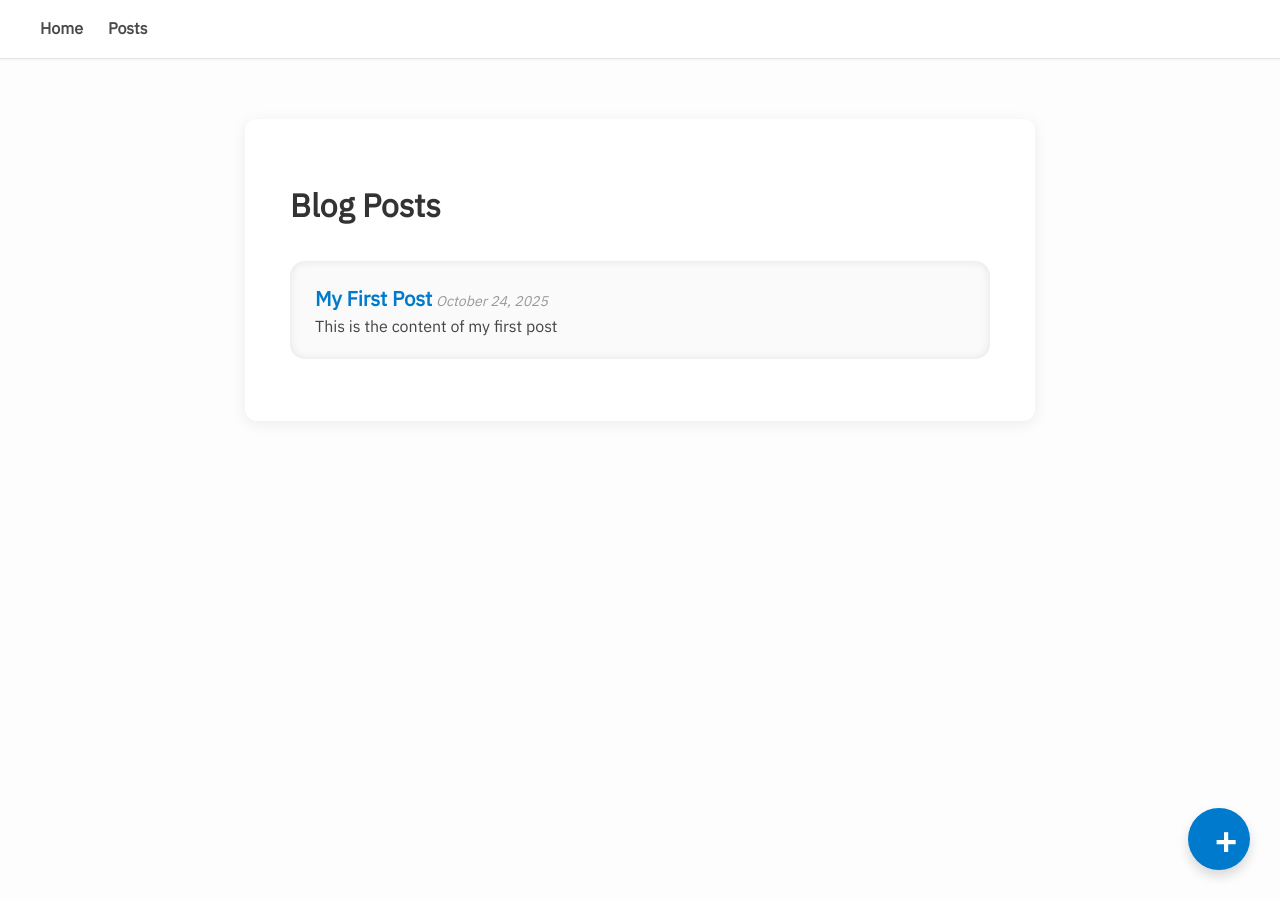
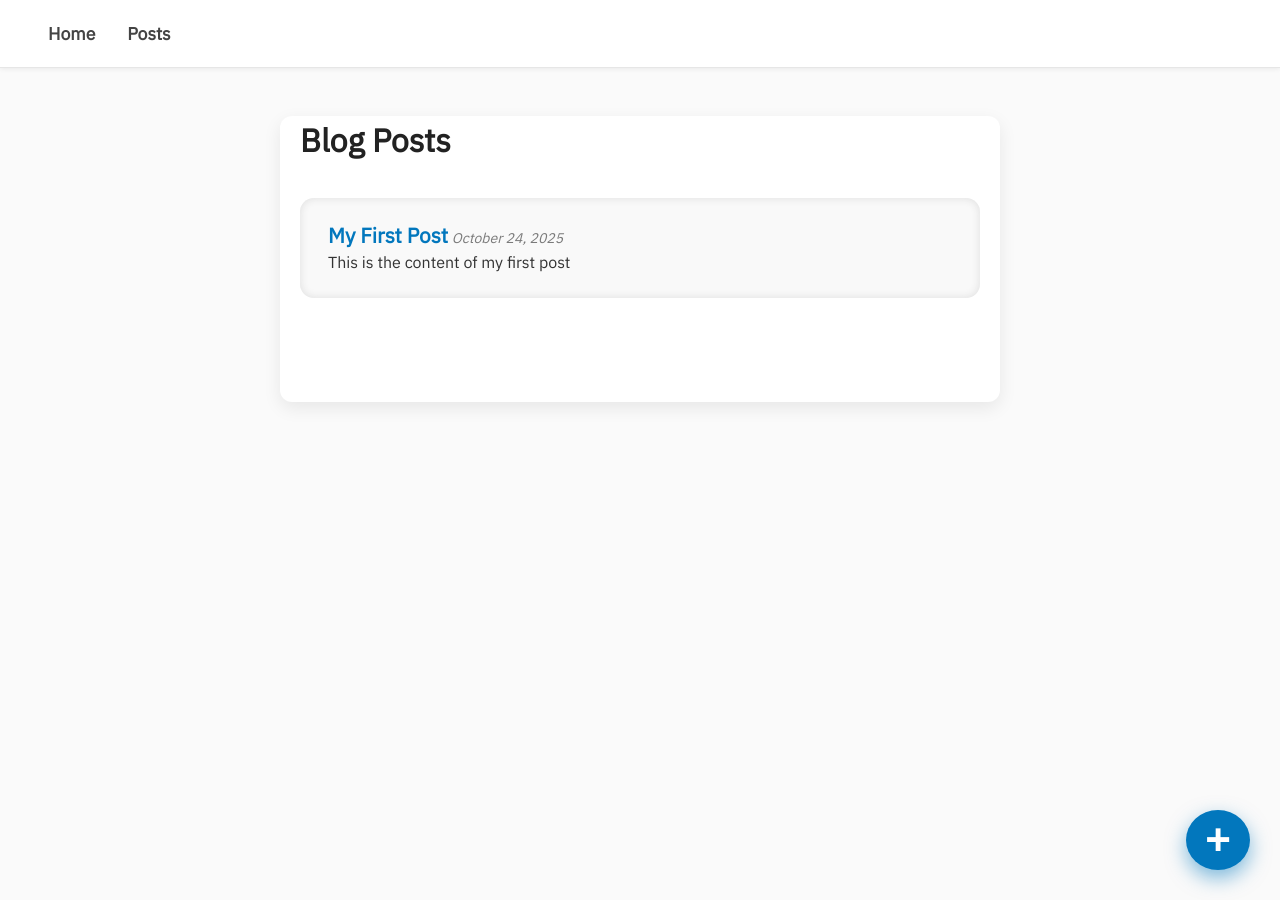
Before and after one commit to itishhanda/itish-blog, a Jekyll site: the page built from posts.md, in a window 1280 px wide. Built offline with Jekyll 4.4.1, drawn with Linux system fonts in a browser that asks for light colours.

Commit message:
Update style.css

```diff
--- a/assets/css/style.css
+++ b/assets/css/style.css
@@ -1,207 +1,261 @@
 @import url('https://fonts.googleapis.com/css2?family=IBM+Plex+Sans&display=swap');
 
+/* Reset and base */
+* {
+  box-sizing: border-box;
+}
 body {
   font-family: 'IBM Plex Sans', sans-serif;
-  background: #fdfdfd;
-  color: #333;
+  background-color: #fafafa;
+  color: #222;
   margin: 0;
   padding: 0;
+  line-height: 1.55;
   font-size: 16px;
-  line-height: 1.6;
 }
 
+/* Navigation bar */
 .nav-bar {
   display: flex;
   align-items: center;
-  background: #fff;
-  padding: 16px 40px;
-  border-bottom: 1px solid #e5e5e5;
-  box-shadow: 0 1px 2px rgba(0, 0, 0, 0.05);
+  background: #ffffff;
+  padding: 14px 48px;
+  border-bottom: 1px solid #e6e6e6;
+  box-shadow: 0 1px 5px rgba(0,0,0,0.07);
+  position: sticky;
+  top: 0;
+  z-index: 1000;
 }
 
 .nav-link {
-  color: #4a4a4a;
+  color: #444;
+  font-weight: 600;
   text-decoration: none;
-  font-weight: 600;
-  font-size: 1rem;
-  margin-right: 25px;
-  cursor: pointer;
-  transition: color 0.2s ease-in-out;
+  font-size: 1.1rem;
+  margin-right: 32px;
+  padding: 6px 0;
+  transition: color 0.25s ease;
 }
 
-.nav-link:hover {
-  color: #007acc;
-}
-
-main {
-  max-width: 700px;
-  margin: 60px auto;
-  background: #ffffff;
-  padding: 40px 45px;
-  box-shadow: 0 3px 15px rgba(0,0,0,0.07);
-  border-radius: 12px;
-}
-
-.modal {
-  display: none;
-  position: fixed;
-  background: rgba(0,0,0,0.3);
-  left: 0;
-  top: 0;
-  width: 100%;
-  height: 100%;
-  z-index: 9999;
-  backdrop-filter: blur(3px);
-  overflow: auto;
-}
-
-.modal-content {
-  background: white;
-  width: 90%;
-  max-width: 480px;
-  margin: 80px auto;
-  padding: 25px 30px;
-  border-radius: 14px;
-  position: relative;
-  font-size: 15px;
-  box-shadow: 0 10px 25px rgba(0, 0, 0, 0.1);
-}
-
-.close {
-  position: absolute;
-  right: 18px;
-  top: 16px;
-  font-size: 2.2rem;
-  font-weight: 700;
-  color: #888;
-  cursor: pointer;
-  transition: color 0.3s ease;
-}
-
-.close:hover {
-  color: #444;
-}
-
-form label {
-  display: block;
-  margin-top: 18px;
-  margin-bottom: 8px;
-  font-weight: 600;
-  color: #555;
-}
-
-input[type="text"],
-textarea {
-  width: 100%;
-  padding: 12px 15px;
-  border-radius: 9px;
-  border: 1.7px solid #ccc;
-  font-size: 1rem;
-  font-family: 'IBM Plex Sans', sans-serif;
-  transition: border-color 0.3s ease;
-}
-
-input[type="text"]:focus,
-textarea:focus {
-  border-color: #007acc;
+.nav-link:hover,
+.nav-link:focus {
+  color: #0277bd;
   outline: none;
 }
 
-button {
-  margin-top: 25px;
-  background: #007acc;
-  color: #fff;
-  font-weight: 700;
-  padding: 13px 27px;
-  border: none;
-  border-radius: 9px;
-  cursor: pointer;
-  font-size: 1.07rem;
-  user-select: none;
-  transition: background-color 0.3s ease;
+/* Main container */
+main {
+  max-width: 720px;
+  margin: 48px auto;
+  padding: 0 20px 80px;
+  background: #fff;
+  border-radius: 12px;
+  box-shadow: 0 6px 18px rgba(0, 0, 0, 0.08);
 }
 
-button:hover {
-  background: #005fa3;
-}
-
-#markdownOutput {
-  margin-top: 20px;
-  white-space: pre-wrap;
-  background: #f4f4f4;
-  font-family: 'Courier New', Courier, monospace;
-  border-radius: 9px;
-  padding: 15px;
-  max-height: 180px;
-  overflow-y: auto;
-  color: #2a2a2a;
-}
-
+/* Post list */
 .post-list {
   list-style: none;
-  padding-left: 0;
-  margin-top: 30px;
+  padding: 0;
+  margin-top: 32px;
 }
 
 .post-list li {
-  padding: 22px 25px;
-  margin-bottom: 22px;
-  background: #fafafa;
-  border-radius: 15px;
-  box-shadow: inset 0 0 8px #e3e3e3;
-  transition: box-shadow 0.25s ease;
+  background: #f9f9f9;
+  border-radius: 14px;
+  padding: 24px 28px;
+  margin-bottom: 24px;
+  box-shadow: inset 0 0 8px #ddd;
+  transition: box-shadow 0.3s ease;
 }
 
 .post-list li:hover {
-  box-shadow: 0 0 12px #a3c8f0;
+  box-shadow: 0 0 14px #8cb8de;
 }
 
 .post-list a {
-  color: #007acc;
+  color: #0277bd;
+  font-size: 1.3rem;
   font-weight: 700;
-  font-size: 1.27rem;
   text-decoration: none;
+  line-height: 1.3;
+  transition: color 0.3s;
 }
 
-.post-list a:hover {
+.post-list a:hover,
+.post-list a:focus {
+  color: #014f86;
+  outline: none;
   text-decoration: underline;
 }
 
 .post-date {
-  color: #999;
-  font-size: 0.88rem;
-  margin-top: 8px;
-  margin-bottom: 12px;
+  color: #7a7a7a;
+  font-size: 0.875rem;
+  margin: 8px 0 14px 0;
   font-style: italic;
 }
 
 .post-list p {
   margin: 0;
-  color: #444;
+  color: #333;
   font-size: 1rem;
-  line-height: 1.36;
+  line-height: 1.5;
 }
 
-/* Floating '+' post button on Posts page */
+/* Modal overlay */
+.modal {
+  display: none;
+  position: fixed;
+  inset: 0;
+  background: rgba(0,0,0,0.35);
+  backdrop-filter: blur(3px);
+  z-index: 9999;
+  overflow-y: auto;
+  padding: 40px 0;
+}
+
+/* Modal content container */
+.modal-content {
+  background: #ffffff;
+  margin: 0 auto;
+  border-radius: 16px;
+  width: 90%;
+  max-width: 470px;
+  padding: 30px 36px;
+  box-shadow: 0 14px 40px rgba(0, 0, 0, 0.12);
+  position: relative;
+  font-size: 16px;
+  line-height: 1.5;
+}
+
+/* Close button */
+.close {
+  position: absolute;
+  right: 18px;
+  top: 18px;
+  font-size: 2.4rem;
+  font-weight: 700;
+  color: #999;
+  cursor: pointer;
+  transition: color 0.3s ease;
+  user-select: none;
+}
+
+.close:hover,
+.close:focus {
+  color: #555;
+  outline: none;
+}
+
+/* Form styling */
+form label {
+  display: block;
+  font-weight: 600;
+  margin-bottom: 8px;
+  color: #444;
+}
+
+form input[type="text"],
+form textarea {
+  width: 100%;
+  padding: 14px 18px;
+  border: 1.8px solid #bbb;
+  border-radius: 12px;
+  resize: vertical;
+  font-size: 1rem;
+  font-family: 'IBM Plex Sans', sans-serif;
+  transition: border-color 0.25s ease;
+}
+
+form input[type="text"]:focus,
+form textarea:focus {
+  border-color: #0277bd;
+  outline: none;
+}
+
+/* Buttons */
+button {
+  margin-top: 24px;
+  background-color: #0277bd;
+  color: #fff;
+  font-weight: 700;
+  padding: 14px 32px;
+  font-size: 1.05rem;
+  border-radius: 14px;
+  border: none;
+  cursor: pointer;
+  transition: background-color 0.3s ease;
+  user-select: none;
+  display: inline-block;
+}
+
+button:hover,
+button:focus {
+  background-color: #014f86;
+  outline: none;
+}
+
+/* Markdown output */
+#markdownOutput {
+  background: #f7f8fa;
+  margin-top: 20px;
+  border-radius: 14px;
+  font-family: 'Courier New', Courier, monospace;
+  padding: 20px;
+  max-height: 180px;
+  overflow-y: auto;
+  white-space: pre-wrap;
+  color: #2a2a2a;
+}
+
+/* Floating circular "+" button */
 #floatingNewPostBtn {
   position: fixed;
   bottom: 30px;
   right: 30px;
-  width: 62px;
-  height: 62px;
+  width: 60px;
+  height: 60px;
   border-radius: 50%;
-  background-color: #007acc;
+  background-color: #0277bd;
   color: white;
-  font-size: 38px;
-  font-weight: bold;
+  font-size: 44px;
+  font-weight: 700;
   border: none;
   cursor: pointer;
-  box-shadow: 0 6px 12px rgba(0,0,0,0.15);
+  user-select: none;
+  box-shadow: 0 8px 20px rgba(2, 119, 189, 0.5);
+  transition: background-color 0.3s ease, transform 0.2s ease;
+  display: flex;
+  align-items: center;
+  justify-content: center;
+  line-height: 0;
   z-index: 10000;
-  user-select: none;
-  transition: background-color 0.3s ease;
 }
 
-#floatingNewPostBtn:hover {
-  background-color: #005fa3;
+#floatingNewPostBtn:hover,
+#floatingNewPostBtn:focus {
+  background-color: #014f86;
+  outline: none;
+  transform: scale(1.1);
 }
+
+/* Responsive text sizes */
+@media (max-width: 480px) {
+  main {
+    margin: 36px 12px;
+    padding: 30px 24px;
+  }
+  .nav-bar {
+    padding: 12px 16px;
+  }
+  .nav-link {
+    margin-right: 16px;
+    font-size: 1rem;
+  }
+  #floatingNewPostBtn {
+    width: 54px;
+    height: 54px;
+    font-size: 38px;
+  }
+}
```
